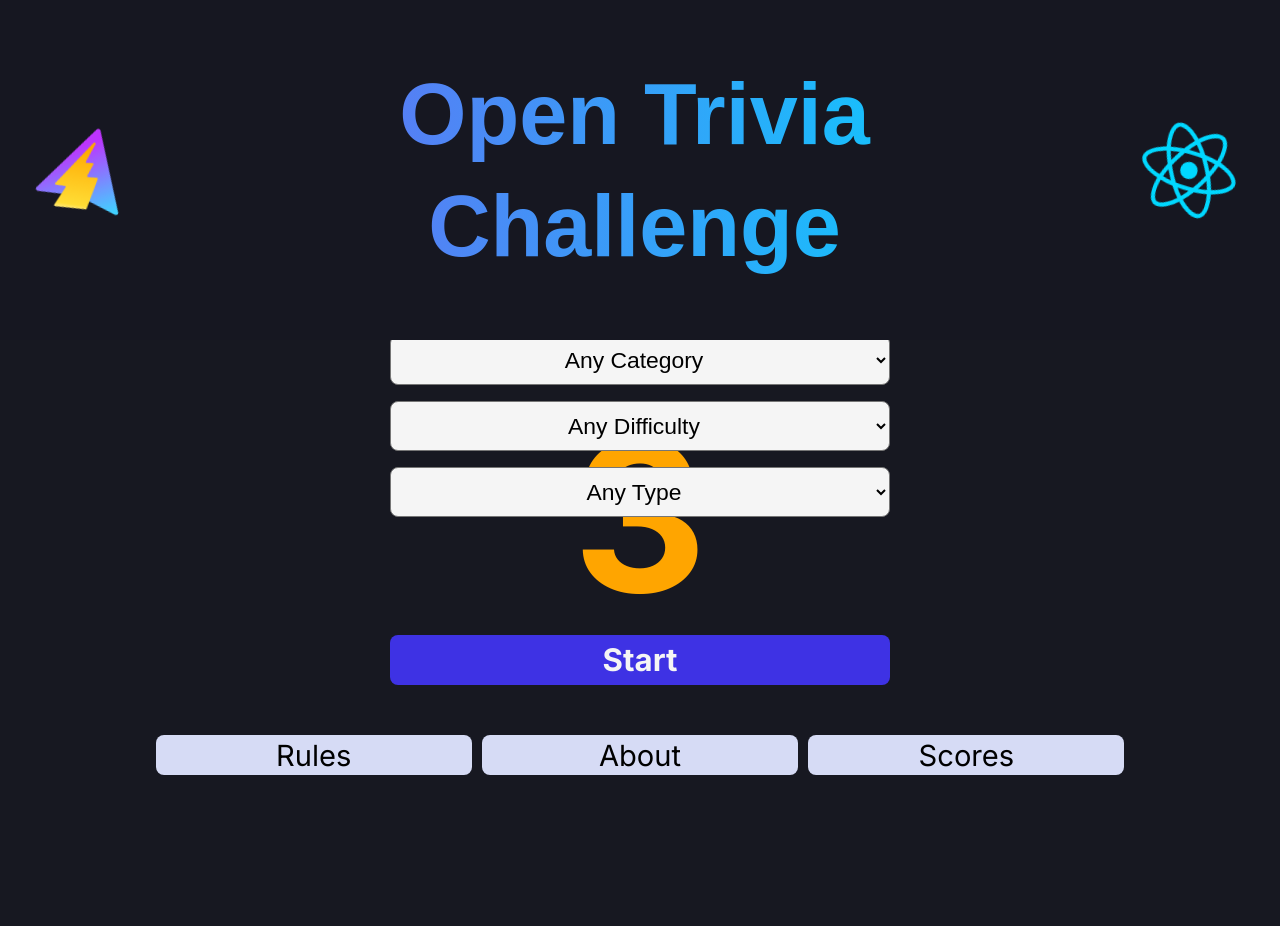
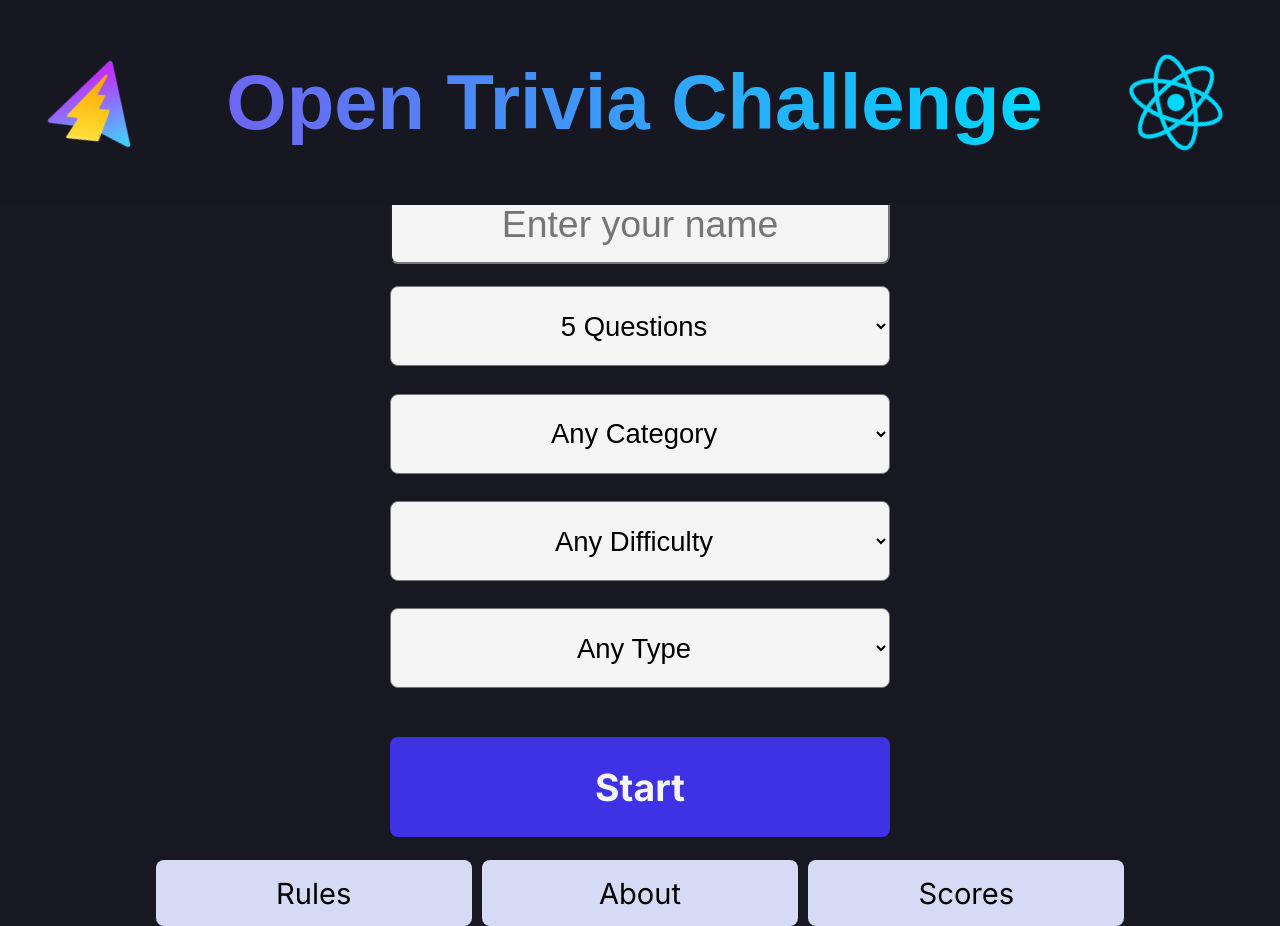
Before and after one commit to jackli921/Open-Trivia-Challenge, a React (Vite) app: page / in a window 1280 px wide. Before the commit the page ends 800 px from the top, so only its background shows below. Built offline with nearby package versions, Linux system fonts and the light colour scheme; a web font is replaced by a local one.

Commit message:
style:enlarge buttons & reposition title text

```diff
--- a/src/App.css
+++ b/src/App.css
@@ -71,9 +71,9 @@ body{
 .form{
   display: flex;
   flex-direction: column;
-  justify-content: space-between;
+  justify-content: space-evenly;
   align-items: center;
-  min-height: 500px;
+  min-height: 450px;
 }
 
 .top-container{
@@ -154,12 +154,12 @@ select{
 
 .primary-btn{
     min-width: 316px;
-    height: 40px;
     display: block;
     font-weight: 500;
     font-size: 16px;
     border-radius: 8px;
     margin: 0 auto;
+    padding: 0.3em;
 }
 
 .additional-info-btn-container{
@@ -529,10 +529,24 @@ input, .select-container>*{
   #start-btn,
   .select-container > select{
     width:500px;
+    height: 80px;
+  }
+
+  .form{
+    min-height: 700px;
+    font-size: 1.2em;
+  }
+
+  .form *{
+    margin: 0.5em auto;
+  }
+
+  #start-btn{
+    height: 100px;
   }
 
   .title-text{
-    font-size: 3em;
+    font-size: 2.7em;
   }
 
   .additional-info-btn-container{
@@ -541,6 +555,7 @@ input, .select-container>*{
 
   .primary-btn{
       font-size: 1.4em;
+      padding: 0.5em;
   }
 
   .score-text{
@@ -548,7 +563,7 @@ input, .select-container>*{
   }
 
   .check-answer-btn{
-    width: 300px;
+    width: 350px;
     height: 150px;
     font-size: 1.7em;
     padding: 1em 2em;
--- a/src/App.jsx
+++ b/src/App.jsx
@@ -321,7 +321,7 @@ useEffect(()=>{
         className={
           timer.isInitialTimerOn
             ? "pre-game-countdown-container"
-            : "pre-game-countdown-container"
+            : "hidden"
         }
       >
         <p className="countdown-text">
```
